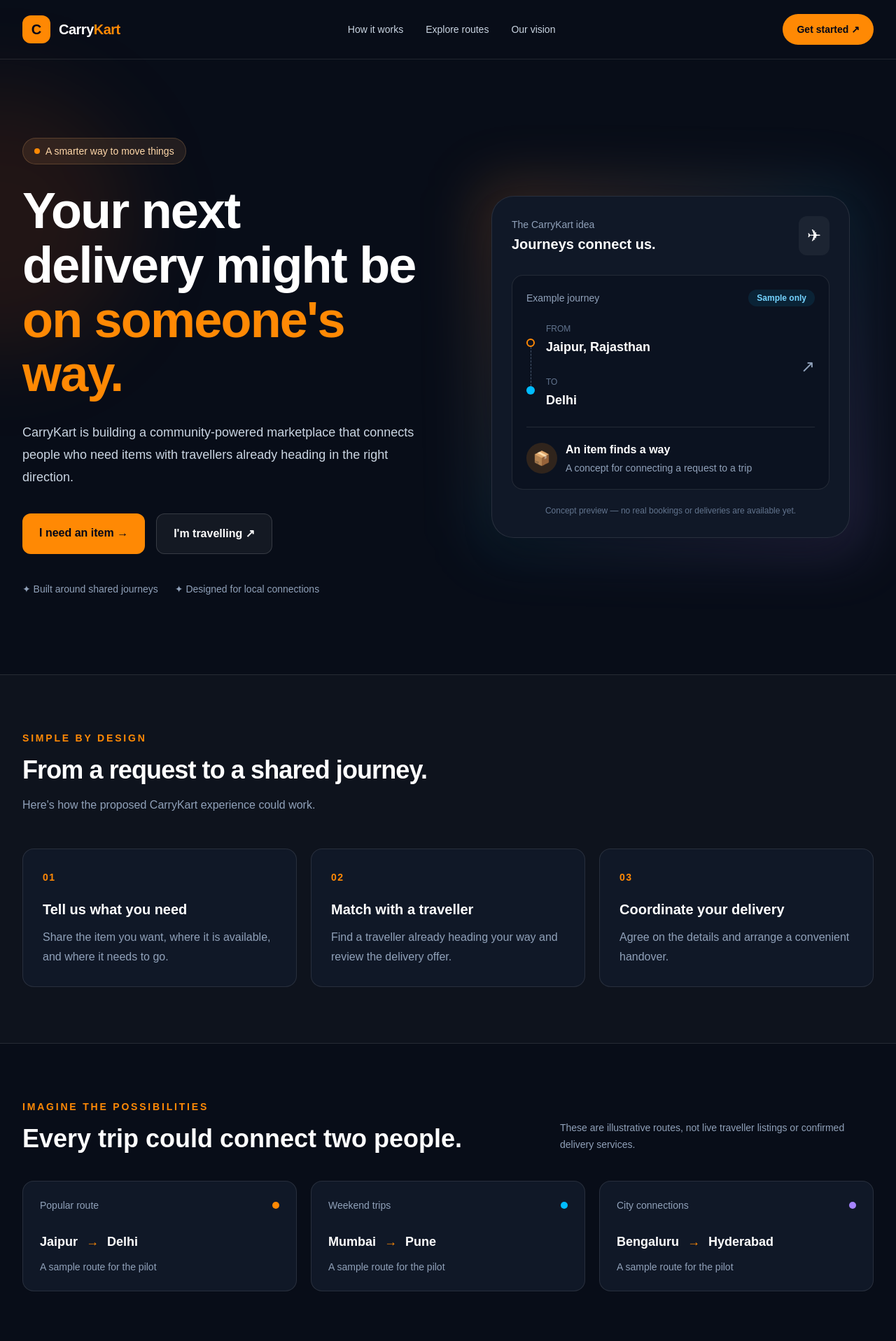
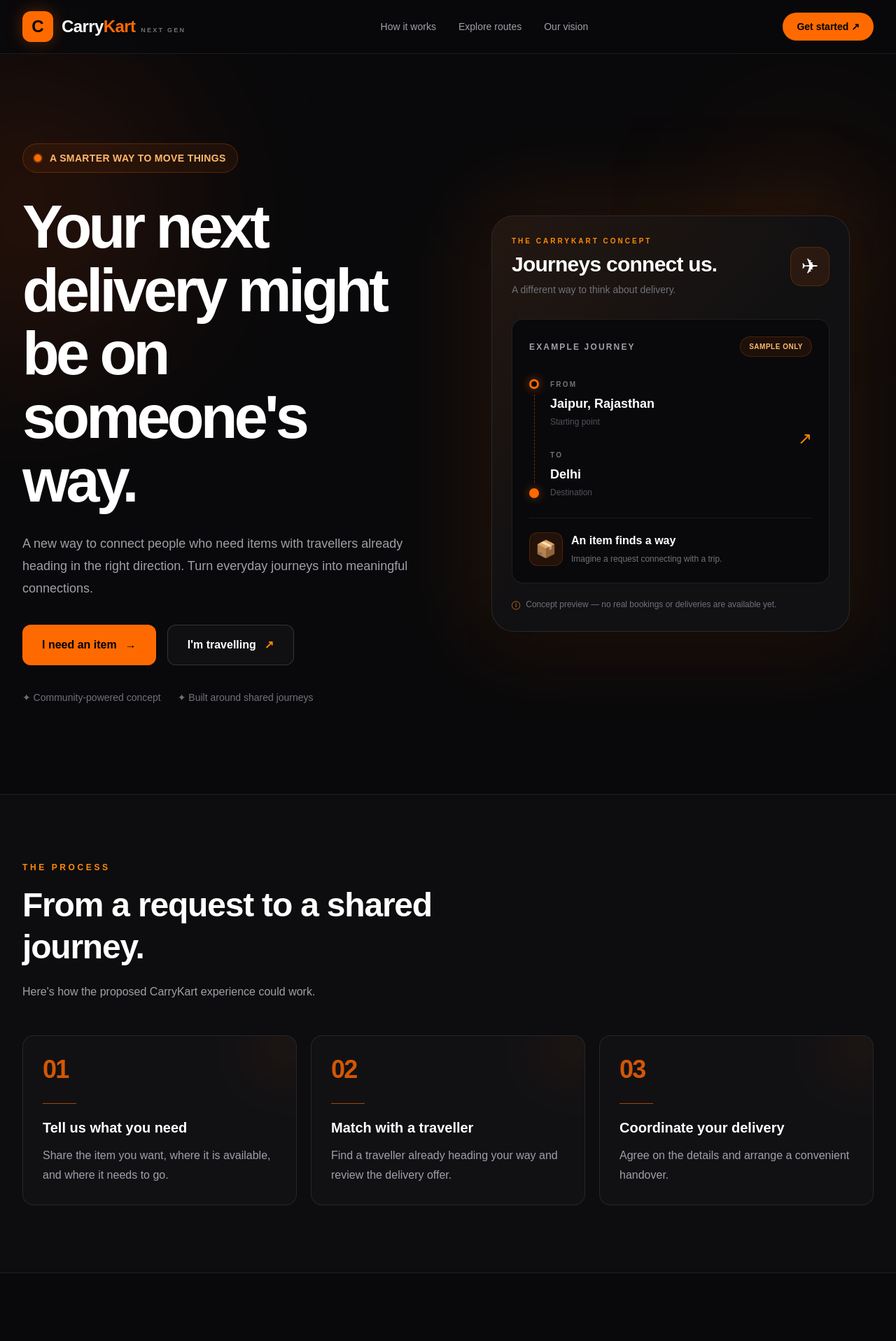
Before and after one commit to divyarajsingh-AI/carrykart, a Next.js app: page / in a window 1280 px wide. Shown: the top 1917 px of the page at 70% size. Built offline with nearby package versions, Linux system fonts and the light colour scheme.

Commit message:
Upgrade CarryKart UI to neon orange design

```diff
--- a/app/page.tsx
+++ b/app/page.tsx
@@ -21,184 +21,201 @@ const steps = [
 ];
 
 const routes = [
-  {
-    from: "Jaipur",
-    to: "Delhi",
-    tag: "Popular route",
-    detail: "A sample route for the pilot",
-    color: "bg-orange-400",
-  },
-  {
-    from: "Mumbai",
-    to: "Pune",
-    tag: "Weekend trips",
-    detail: "A sample route for the pilot",
-    color: "bg-sky-400",
-  },
-  {
-    from: "Bengaluru",
-    to: "Hyderabad",
-    tag: "City connections",
-    detail: "A sample route for the pilot",
-    color: "bg-violet-400",
-  },
+  { from: "Jaipur", to: "Delhi", tag: "POPULAR ROUTE", color: "bg-orange-500" },
+  { from: "Mumbai", to: "Pune", tag: "WEEKEND TRIPS", color: "bg-orange-400" },
+  { from: "Bengaluru", to: "Hyderabad", tag: "CITY CONNECTIONS", color: "bg-orange-300" },
 ];
 
 export default function Home() {
   return (
-    <main className="min-h-screen overflow-hidden bg-[#080d18] text-white">
-      <header className="border-b border-white/10">
-        <nav className="mx-auto flex max-w-7xl items-center justify-between px-5 py-5 sm:px-8">
-          <a href="#home" className="flex items-center gap-3">
-            <span className="flex h-10 w-10 items-center justify-center rounded-xl bg-orange-400 text-xl font-black text-slate-950">
+    <main className="min-h-screen overflow-hidden bg-[#09090b] text-white">
+      {/* Navigation */}
+      <header className="sticky top-0 z-50 border-b border-white/[0.08] bg-[#09090b]/85 backdrop-blur-xl">
+        <nav className="mx-auto flex max-w-7xl items-center justify-between px-5 py-4 sm:px-8">
+          <a href="#home" className="group flex items-center gap-3">
+            <span className="flex h-11 w-11 items-center justify-center rounded-xl bg-[#ff6a00] text-2xl font-black text-black shadow-[0_0_25px_rgba(255,106,0,0.3)] transition duration-300 group-hover:rotate-6 group-hover:scale-105">
               C
             </span>
-            <span className="text-xl font-extrabold tracking-tight">
-              Carry<span className="text-orange-400">Kart</span>
+            <span className="text-xl font-black tracking-tight sm:text-2xl">
+              Carry<span className="text-[#ff6a00]">Kart</span>
+              <span className="ml-2 hidden text-[9px] font-bold tracking-[0.25em] text-zinc-500 sm:inline">
+                NEXT GEN
+              </span>
             </span>
           </a>
 
-          <div className="hidden items-center gap-8 text-sm text-slate-300 md:flex">
-            <a className="transition hover:text-orange-300" href="#how-it-works">
+          <div className="hidden items-center gap-8 text-sm font-medium text-zinc-400 md:flex">
+            <a className="transition hover:text-[#ff6a00]" href="#how-it-works">
               How it works
             </a>
-            <a className="transition hover:text-orange-300" href="/travel">
+            <a className="transition hover:text-[#ff6a00]" href="/travel">
               Explore routes
             </a>
-            <a className="transition hover:text-orange-300" href="#about">
+            <a className="transition hover:text-[#ff6a00]" href="#about">
               Our vision
             </a>
           </div>
 
           <a
             href="#get-started"
-            className="rounded-full bg-orange-400 px-5 py-3 text-sm font-bold text-slate-950 transition hover:bg-orange-300"
+            className="rounded-full bg-[#ff6a00] px-4 py-2.5 text-sm font-extrabold text-black transition duration-300 hover:-translate-y-0.5 hover:bg-orange-400 hover:shadow-[0_0_28px_rgba(255,106,0,0.35)] sm:px-5"
           >
             Get started <span aria-hidden="true">↗</span>
           </a>
         </nav>
       </header>
 
+      {/* Hero */}
       <section
         id="home"
-        className="relative mx-auto grid max-w-7xl items-center gap-14 px-5 py-20 sm:px-8 md:py-28 lg:grid-cols-2"
+        className="relative mx-auto grid max-w-7xl items-center gap-14 px-5 py-20 sm:px-8 sm:py-24 lg:grid-cols-2 lg:py-32"
       >
-        <div className="pointer-events-none absolute -left-48 top-10 h-96 w-96 rounded-full bg-orange-500/10 blur-3xl" />
+        <div className="pointer-events-none absolute -left-48 top-0 h-[450px] w-[450px] rounded-full bg-orange-600/[0.12] blur-[120px]" />
+        <div className="pointer-events-none absolute right-0 top-20 h-64 w-64 rounded-full bg-orange-500/[0.06] blur-[100px]" />
 
-        <div className="relative z-10">
-          <div className="mb-7 inline-flex items-center gap-2 rounded-full border border-orange-300/20 bg-orange-300/10 px-4 py-2 text-sm text-orange-200">
-            <span className="h-2 w-2 rounded-full bg-orange-400" />
-            A smarter way to move things
+        <div className="relative z-10 animate-cinematic-in">
+          <div className="mb-8 inline-flex items-center gap-3 rounded-full border border-orange-500/25 bg-orange-500/[0.07] px-4 py-2.5 text-xs font-bold tracking-wide text-orange-300 sm:text-sm">
+            <span className="relative flex h-2.5 w-2.5">
+              <span className="absolute inline-flex h-full w-full animate-ping rounded-full bg-orange-400 opacity-60" />
+              <span className="relative inline-flex h-2.5 w-2.5 rounded-full bg-[#ff6a00]" />
+            </span>
+            A SMARTER WAY TO MOVE THINGS
           </div>
 
-          <h1 className="max-w-2xl text-5xl leading-[1.08] font-black tracking-tight sm:text-6xl lg:text-7xl">
+          <h1 className="max-w-3xl text-5xl leading-[1.05] font-black tracking-[-0.055em] sm:text-6xl lg:text-7xl xl:text-[5.4rem]">
             Your next delivery might be{" "}
-            <span className="text-orange-400">on someone&apos;s way.</span>
+            <span className="neon-text">on someone&apos;s way.</span>
           </h1>
 
-          <p className="mt-7 max-w-xl text-lg leading-8 text-slate-300">
-            CarryKart is building a community-powered marketplace that connects
-            people who need items with travellers already heading in the right
-            direction.
+          <p className="mt-7 max-w-xl text-base leading-8 text-zinc-400 sm:text-lg">
+            A new way to connect people who need items with travellers already
+            heading in the right direction. Turn everyday journeys into
+            meaningful connections.
           </p>
 
-          <div
-            id="get-started"
-            className="mt-9 flex flex-col gap-4 sm:flex-row"
-          >
+          <div id="get-started" className="mt-9 flex flex-col gap-4 sm:flex-row">
             <a
               href="/request"
-              className="rounded-xl bg-orange-400 px-6 py-4 text-center font-bold text-slate-950 transition hover:-translate-y-0.5 hover:bg-orange-300"
+              className="neon-glow group inline-flex items-center justify-center gap-3 rounded-xl bg-[#ff6a00] px-7 py-4 font-extrabold text-black transition duration-300 hover:-translate-y-1 hover:bg-orange-400 hover:shadow-[0_0_35px_rgba(255,106,0,0.4)]"
             >
-              I need an item <span aria-hidden="true">→</span>
+              I need an item
+              <span className="transition-transform group-hover:translate-x-1">→</span>
             </a>
+
             <a
               href="/travel"
-              className="rounded-xl border border-white/15 bg-white/5 px-6 py-4 text-center font-semibold transition hover:border-white/30 hover:bg-white/10"
+              className="group inline-flex items-center justify-center gap-3 rounded-xl border border-white/15 bg-white/[0.03] px-7 py-4 font-bold text-white transition duration-300 hover:-translate-y-1 hover:border-orange-500/50 hover:bg-orange-500/[0.06]"
             >
-              I&apos;m travelling <span aria-hidden="true">↗</span>
+              I&apos;m travelling
+              <span className="text-orange-400 transition-transform group-hover:translate-x-1 group-hover:-translate-y-1">
+                ↗
+              </span>
             </a>
           </div>
 
-
-          <div className="mt-10 flex flex-wrap gap-x-6 gap-y-3 text-sm text-slate-400">
+          <div className="mt-9 flex flex-wrap gap-x-6 gap-y-3 text-xs font-medium text-zinc-500 sm:text-sm">
+            <span>✦ Community-powered concept</span>
             <span>✦ Built around shared journeys</span>
-            <span>✦ Designed for local connections</span>
           </div>
         </div>
 
-        <div className="relative mx-auto w-full max-w-lg">
-          <div className="absolute -inset-5 rounded-[2rem] bg-gradient-to-br from-orange-400/20 via-sky-400/10 to-violet-400/20 blur-2xl" />
+        {/* Futuristic journey card */}
+        <div className="relative mx-auto w-full max-w-lg animate-cinematic-in [animation-delay:180ms]">
+          <div className="absolute -inset-4 rounded-[2rem] bg-orange-500/[0.12] blur-3xl" />
 
-          <div className="relative rounded-[2rem] border border-white/10 bg-[#101827] p-5 shadow-2xl sm:p-7">
-            <div className="flex items-center justify-between">
+          <div className="relative overflow-hidden rounded-[2rem] border border-white/10 bg-[#111114]/95 p-5 shadow-2xl sm:p-7">
+            <div className="pointer-events-none absolute inset-0 bg-gradient-to-br from-orange-500/[0.08] via-transparent to-transparent" />
+
+            <div className="relative flex items-center justify-between gap-4">
               <div>
-                <p className="text-sm text-slate-400">The CarryKart idea</p>
-                <h2 className="mt-1 text-xl font-bold">Journeys connect us.</h2>
+                <p className="text-[10px] font-bold tracking-[0.3em] text-orange-400">
+                  THE CARRYKART CONCEPT
+                </p>
+                <h2 className="mt-2 text-2xl font-black tracking-tight sm:text-3xl">
+                  Journeys connect us.
+                </h2>
+                <p className="mt-2 text-sm text-zinc-500">
+                  A different way to think about delivery.
+                </p>
               </div>
-              <span className="rounded-xl bg-white/5 p-3 text-2xl">✈</span>
+              <div className="flex h-14 w-14 shrink-0 items-center justify-center rounded-2xl border border-orange-500/20 bg-orange-500/10 text-3xl">
+                ✈
+              </div>
             </div>
 
-            <div className="mt-7 rounded-2xl border border-white/10 bg-[#0b1220] p-5">
-              <div className="flex items-center justify-between">
-                <span className="text-sm text-slate-400">Example journey</span>
-                <span className="rounded-full bg-sky-400/10 px-3 py-1 text-xs font-semibold text-sky-300">
-                  Sample only
+            <div className="relative mt-8 overflow-hidden rounded-2xl border border-white/[0.09] bg-[#09090b] p-5 sm:p-6">
+              <div className="flex items-center justify-between gap-3">
+                <span className="text-xs font-bold tracking-[0.18em] text-zinc-400">
+                  EXAMPLE JOURNEY
+                </span>
+                <span className="rounded-full border border-orange-500/20 bg-orange-500/[0.08] px-3 py-1.5 text-[10px] font-bold tracking-wider text-orange-300">
+                  SAMPLE ONLY
                 </span>
               </div>
 
-              <div className="mt-6 flex items-center gap-4">
+              <div className="mt-8 flex items-stretch gap-4">
                 <div className="flex flex-col items-center">
-                  <span className="h-3 w-3 rounded-full border-2 border-orange-400" />
-                  <span className="h-14 border-l border-dashed border-slate-600" />
-                  <span className="h-3 w-3 rounded-full bg-sky-400" />
+                  <span className="h-3.5 w-3.5 rounded-full border-[3px] border-[#ff6a00] shadow-[0_0_14px_rgba(255,106,0,0.5)]" />
+                  <span className="my-2 min-h-16 flex-1 border-l border-dashed border-orange-500/40" />
+                  <span className="h-3.5 w-3.5 rounded-full bg-orange-500 shadow-[0_0_14px_rgba(255,106,0,0.45)]" />
                 </div>
-                <div className="flex flex-1 flex-col gap-7">
+
+                <div className="flex flex-1 flex-col justify-between gap-8">
                   <div>
-                    <p className="text-xs text-slate-500">FROM</p>
-                    <p className="mt-1 text-lg font-bold">Jaipur, Rajasthan</p>
+                    <p className="text-[10px] font-bold tracking-[0.22em] text-zinc-500">
+                      FROM
+                    </p>
+                    <p className="mt-1.5 text-lg font-extrabold">Jaipur, Rajasthan</p>
+                    <p className="mt-1 text-xs text-zinc-600">Starting point</p>
                   </div>
                   <div>
-                    <p className="text-xs text-slate-500">TO</p>
-                    <p className="mt-1 text-lg font-bold">Delhi</p>
+                    <p className="text-[10px] font-bold tracking-[0.22em] text-zinc-500">
+                      TO
+                    </p>
+                    <p className="mt-1.5 text-lg font-extrabold">Delhi</p>
+                    <p className="mt-1 text-xs text-zinc-600">Destination</p>
                   </div>
                 </div>
-                <span className="text-2xl text-slate-400">↗</span>
+
+                <span className="self-center text-2xl text-orange-400">↗</span>
               </div>
 
-              <div className="mt-6 border-t border-white/10 pt-5">
-                <div className="flex items-center gap-3">
-                  <div className="flex h-11 w-11 items-center justify-center rounded-full bg-orange-400/15 text-xl">
+              <div className="mt-7 flex items-center gap-3 border-t border-white/[0.08] pt-5">
+                <div className="flex h-12 w-12 shrink-0 items-center justify-center rounded-xl border border-orange-500/20 bg-orange-500/10 text-2xl">
                   📦
                 </div>
-                  <div className="flex-1">
-                    <p className="font-semibold">An item finds a way</p>
-                    <p className="mt-1 text-sm text-slate-400">
-                      A concept for connecting a request to a trip
+                <div>
+                  <p className="font-bold">An item finds a way</p>
+                  <p className="mt-1 text-xs leading-5 text-zinc-500">
+                    Imagine a request connecting with a trip.
                   </p>
                 </div>
               </div>
             </div>
+
+            <div className="mt-5 flex items-center gap-2 text-xs leading-5 text-zinc-500">
+              <span className="text-orange-400">ⓘ</span>
+              Concept preview — no real bookings or deliveries are available yet.
             </div>
-
-            <p className="mt-5 text-center text-xs leading-5 text-slate-500">
-              Concept preview — no real bookings or deliveries are available
-              yet.
-            </p>
           </div>
         </div>
       </section>
 
-      <section id="how-it-works" className="border-y border-white/10 bg-white/[0.025]">
-        <div className="mx-auto max-w-7xl px-5 py-20 sm:px-8">
+      {/* How it works */}
+      <section
+        id="how-it-works"
+        className="relative border-y border-white/[0.08] bg-white/[0.015]"
+      >
+        <div className="mx-auto max-w-7xl px-5 py-20 sm:px-8 sm:py-24">
           <div className="max-w-2xl">
-            <p className="text-sm font-bold tracking-[0.2em] text-orange-400 uppercase">
-              Simple by design
+            <p className="text-xs font-extrabold tracking-[0.3em] text-orange-400">
+              THE PROCESS
             </p>
-            <h2 className="mt-4 text-3xl font-extrabold tracking-tight sm:text-4xl">
-              From a request to a shared journey.
+            <h2 className="mt-4 text-3xl leading-tight font-black tracking-tight sm:text-5xl">
+              From a request to a{" "}
+              <span className="neon-text">shared journey.</span>
             </h2>
-            <p className="mt-4 leading-7 text-slate-400">
+            <p className="mt-5 leading-7 text-zinc-400">
               Here&apos;s how the proposed CarryKart experience could work.
             </p>
           </div>
@@ -207,33 +224,34 @@ export default function Home() {
             {steps.map((step) => (
               <article
                 key={step.number}
-                className="rounded-2xl border border-white/10 bg-[#101827] p-7 transition hover:-translate-y-1 hover:border-orange-400/40"
+                className="group relative overflow-hidden rounded-2xl border border-white/[0.09] bg-[#111114] p-7 transition duration-300 hover:-translate-y-2 hover:border-orange-500/40 hover:shadow-[0_15px_45px_rgba(255,106,0,0.07)]"
               >
-                <span className="text-sm font-extrabold tracking-widest text-orange-400">
+                <div className="pointer-events-none absolute -right-10 -top-10 h-28 w-28 rounded-full bg-orange-500/[0.06] blur-2xl transition group-hover:bg-orange-500/[0.15]" />
+                <span className="text-4xl font-black tracking-tighter text-orange-500/80 transition group-hover:text-orange-400">
                   {step.number}
                 </span>
-                <h3 className="mt-5 text-xl font-bold">{step.title}</h3>
-                <p className="mt-3 leading-7 text-slate-400">
-                  {step.description}
-                </p>
+                <div className="mt-7 h-px w-12 bg-orange-500/60 transition-all group-hover:w-20" />
+                <h3 className="mt-5 text-xl font-extrabold">{step.title}</h3>
+                <p className="mt-3 leading-7 text-zinc-400">{step.description}</p>
               </article>
             ))}
           </div>
         </div>
       </section>
 
-      <section id="routes" className="mx-auto max-w-7xl px-5 py-20 sm:px-8">
+      {/* Example routes */}
+      <section id="routes" className="mx-auto max-w-7xl px-5 py-20 sm:px-8 sm:py-24">
         <div className="flex flex-col justify-between gap-5 sm:flex-row sm:items-end">
-          <div>
-            <p className="text-sm font-bold tracking-[0.2em] text-orange-400 uppercase">
-              Imagine the possibilities
+          <div className="max-w-2xl">
+            <p className="text-xs font-extrabold tracking-[0.3em] text-orange-400">
+              CONNECTED BY POSSIBILITY
             </p>
-            <h2 className="mt-4 text-3xl font-extrabold sm:text-4xl">
+            <h2 className="mt-4 text-3xl leading-tight font-black tracking-tight sm:text-5xl">
               Every trip could connect two people.
             </h2>
           </div>
-          <p className="max-w-md text-sm leading-6 text-slate-400">
-            These are illustrative routes, not live traveller listings or
+          <p className="max-w-md text-sm leading-6 text-zinc-500">
+            Illustrative routes for the concept, not live traveller listings or
             confirmed delivery services.
           </p>
         </div>
@@ -242,51 +260,69 @@ export default function Home() {
           {routes.map((route) => (
             <article
               key={route.from}
-              className="rounded-2xl border border-white/10 bg-[#101827] p-6"
+              className="group rounded-2xl border border-white/[0.09] bg-[#111114] p-6 transition duration-300 hover:-translate-y-1 hover:border-orange-500/35 hover:bg-[#151518]"
             >
-              <div className="flex items-center justify-between">
-                <span className="text-sm text-slate-400">{route.tag}</span>
-                <span className={`h-2.5 w-2.5 rounded-full ${route.color}`} />
+              <div className="flex items-center justify-between gap-3">
+                <span className="text-[10px] font-extrabold tracking-[0.2em] text-zinc-500">
+                  {route.tag}
+                </span>
+                <span className={`h-2.5 w-2.5 rounded-full ${route.color} shadow-[0_0_12px_rgba(255,106,0,0.35)]`} />
               </div>
-              <div className="mt-7 flex items-center gap-3 text-lg font-bold">
+
+              <div className="mt-8 flex flex-wrap items-center gap-3 text-lg font-extrabold sm:text-xl">
                 <span>{route.from}</span>
-                <span className="text-orange-400">→</span>
+                <span className="text-orange-500 transition-transform group-hover:translate-x-1">
+                  →
+                </span>
                 <span>{route.to}</span>
               </div>
-              <p className="mt-3 text-sm text-slate-400">{route.detail}</p>
+
+              <div className="mt-6 flex items-center justify-between border-t border-white/[0.08] pt-4">
+                <span className="text-xs text-zinc-500">Example connection</span>
+                <span className="text-lg text-orange-400">↗</span>
+              </div>
             </article>
           ))}
         </div>
       </section>
 
-      <section id="about" className="px-5 pb-20 sm:px-8">
-        <div className="mx-auto max-w-7xl rounded-3xl border border-orange-300/15 bg-gradient-to-br from-orange-400/10 to-sky-400/5 px-6 py-12 sm:px-12 sm:py-16">
-          <p className="text-sm font-bold tracking-[0.2em] text-orange-400 uppercase">
-            Our vision
+      {/* Vision */}
+      <section id="about" className="px-5 pb-20 sm:px-8 sm:pb-24">
+        <div className="relative mx-auto max-w-7xl overflow-hidden rounded-[2rem] border border-orange-500/20 bg-[#111114] px-6 py-12 sm:px-12 sm:py-16 lg:px-16">
+          <div className="pointer-events-none absolute -right-20 -top-24 h-80 w-80 rounded-full bg-orange-500/10 blur-[100px]" />
+
+          <div className="relative z-10 max-w-3xl">
+            <p className="text-xs font-extrabold tracking-[0.3em] text-orange-400">
+              OUR VISION
             </p>
-          <h2 className="mt-4 max-w-3xl text-3xl leading-tight font-extrabold sm:text-5xl">
+            <h2 className="mt-5 text-3xl leading-tight font-black tracking-tight sm:text-5xl">
               Make everyday journeys more useful, connected, and accessible.
             </h2>
-          <p className="mt-5 max-w-2xl leading-7 text-slate-300">
+            <p className="mt-6 max-w-2xl leading-7 text-zinc-400">
               We&apos;re starting with an idea and building toward a trustworthy
-            platform — with clear expectations, responsible delivery practices,
-            and safety at the centre.
+              platform — with clear expectations, responsible delivery
+              practices, and safety at the centre.
             </p>
             <a
               href="#home"
-            className="mt-8 inline-flex rounded-xl bg-white px-6 py-3 font-bold text-slate-950 transition hover:bg-orange-100"
+              className="mt-8 inline-flex items-center gap-3 rounded-xl bg-[#ff6a00] px-6 py-3.5 font-extrabold text-black transition duration-300 hover:-translate-y-1 hover:bg-orange-400 hover:shadow-[0_0_25px_rgba(255,106,0,0.3)]"
             >
-            Back to top ↑
+              Back to top <span>↑</span>
             </a>
+          </div>
         </div>
       </section>
 
-      <footer className="border-t border-white/10">
-        <div className="mx-auto flex max-w-7xl flex-col gap-4 px-5 py-8 text-sm text-slate-500 sm:flex-row sm:items-center sm:justify-between sm:px-8">
-          <p>
+      {/* Footer */}
+      <footer className="border-t border-white/[0.08] bg-[#070708]">
+        <div className="mx-auto flex max-w-7xl flex-col gap-4 px-5 py-8 sm:flex-row sm:items-center sm:justify-between sm:px-8">
+          <a href="#home" className="text-lg font-black tracking-tight">
+            Carry<span className="text-orange-500">Kart</span>
+          </a>
+          <p className="text-xs text-zinc-600">
             © 2026 CarryKart. An early-stage concept.
           </p>
-          <p>Built by TIWARI JI.</p>
+          <p className="text-xs text-zinc-600">Built by TIWARI JI.</p>
         </div>
       </footer>
     </main>
```
Lines whose indentation alone changed are shown as unchanged.
